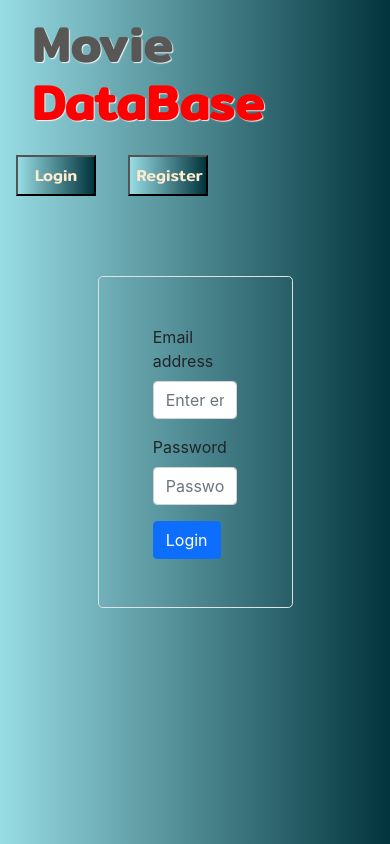
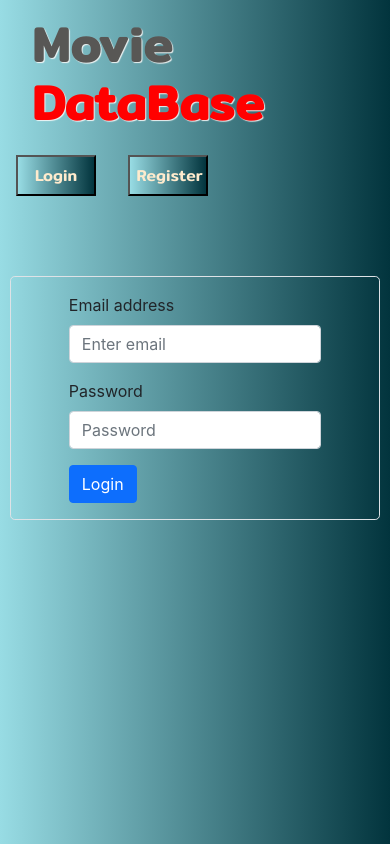
Before and after one commit to ibrahim272941/login-movie-app, a React (Create React App) app: page /login in a window 390 px wide. Built offline with nearby package versions, Linux system fonts and the light colour scheme; no server answers.

Commit message:
mediquery added

```diff
--- a/package.json
+++ b/package.json
@@ -1,4 +1,5 @@
 {
+  "homepage": "https://ibrahim272941.github.io/login-movie-app",
   "name": "my-app",
   "version": "0.1.0",
   "private": true,
@@ -17,6 +18,8 @@
     "web-vitals": "^2.1.0"
   },
   "scripts": {
+    "predeploy": "npm run build",
+    "deploy": "gh-pages -d build",
     "start": "react-scripts start",
     "build": "react-scripts build",
     "test": "react-scripts test",
--- a/src/component/Slider.js
+++ b/src/component/Slider.js
@@ -4,7 +4,7 @@ const IMG_API = "https://image.tmdb.org/t/p/original";
 const Slider = ({ movie }) => {
   console.log(movie);
   return (
-    <Carousel fade autoPlay={true} interval={2000}>
+    <Carousel className="carousel" fade autoPlay={true} interval={2000}>
       {movie.map((img, i) => (
         <Carousel.Item className="d-flex justify-content-center slider" key={i}>
           <img
--- a/src/index.css
+++ b/src/index.css
@@ -27,6 +27,7 @@ code {
   margin: 1rem 0;
   box-shadow: 5px 3px 5px rgba(22, 22, 22, 0.568);
   border-radius: 3rem;
+
 }
 
 .slider h3 {
@@ -245,10 +246,12 @@ nav button {
 .button-group {
   display: flex;
   justify-content: center;
+  align-items: center;
   padding: 1rem;
   box-shadow: 9px 1px 1px rgba(15, 15, 15, 0.9);
 
   background-color: #025c80;
+
 
 }
 
@@ -294,7 +297,16 @@ nav h2 span {
 
   }
 
+  #login-container {
+    width: 70%;
+    padding: 1rem
+  }
 
+  #loginForm {
+    width: 90%;
+    border: 3px solid red;
+
+  }
 }
 
 @media (max-width:1020px) {
@@ -317,4 +329,22 @@ nav h2 span {
 
   }
 
+  #login-container {
+    width: 95%;
+  }
+
+  .carousel {
+    margin: 0 1rem;
+  }
+
+  .slider {
+    height: 20rem;
+    border-radius: 1rem;
+  }
+
+  .slider img {
+    max-height: 100%;
+  }
+
+
 }
--- a/src/pages/Login.js
+++ b/src/pages/Login.js
@@ -20,11 +20,15 @@ const Login = () => {
   };
 
   return (
-    <Container className="my-5 d-flex justify-content-center border w-50 rounded-3">
-      <Form className="w-50 py-5 ">
+    <Container
+      id="login-container"
+      className="mt-5 d-flex justify-content-center border  rounded-3 "
+    >
+      <Form className="w-75">
         <Form.Group className="mb-3" controlId="formBasicEmail">
           <Form.Label>Email address</Form.Label>
           <Form.Control
+            className=""
             onChange={(e) => setEmail(e.target.value)}
             type="email"
             placeholder="Enter email"
@@ -35,6 +39,7 @@ const Login = () => {
         <Form.Group className="mb-3" controlId="formBasicPassword">
           <Form.Label>Password</Form.Label>
           <Form.Control
+            className=""
             onChange={(e) => setPassword(e.target.value)}
             type="password"
             placeholder="Password"
```
Also changed, not shown: 1 other file (tests, documents, lock files or other folders).
